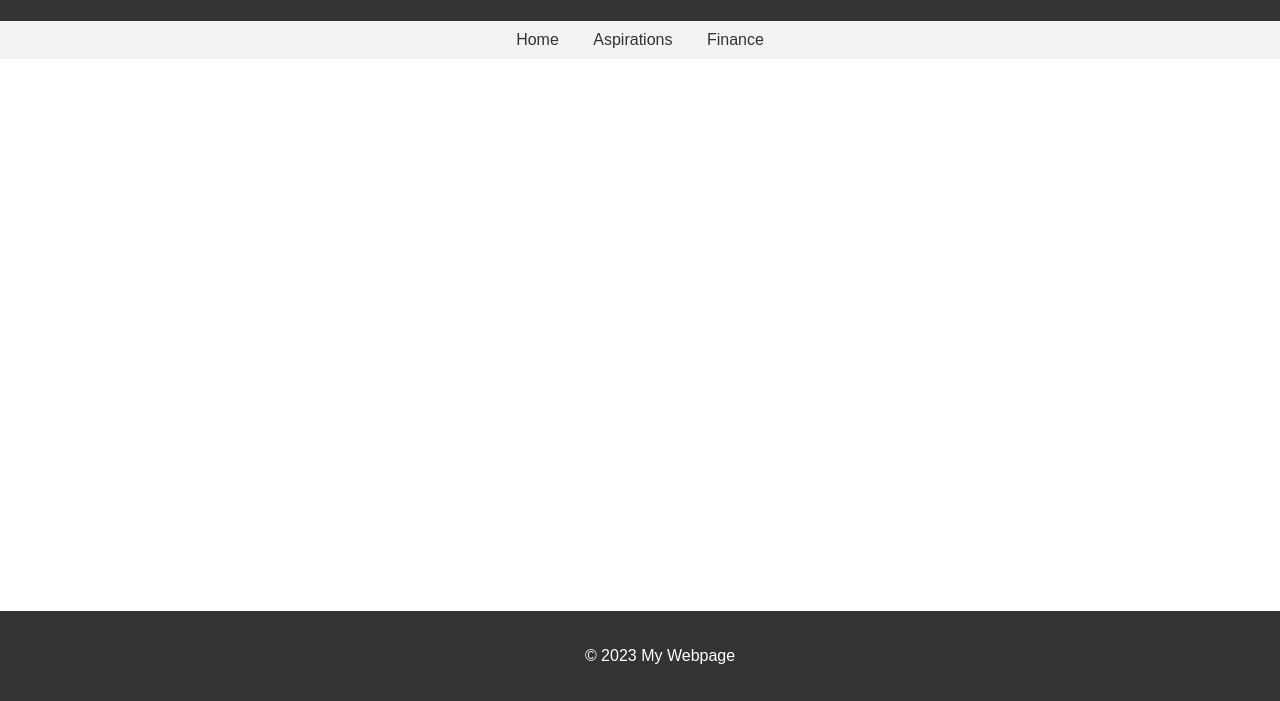
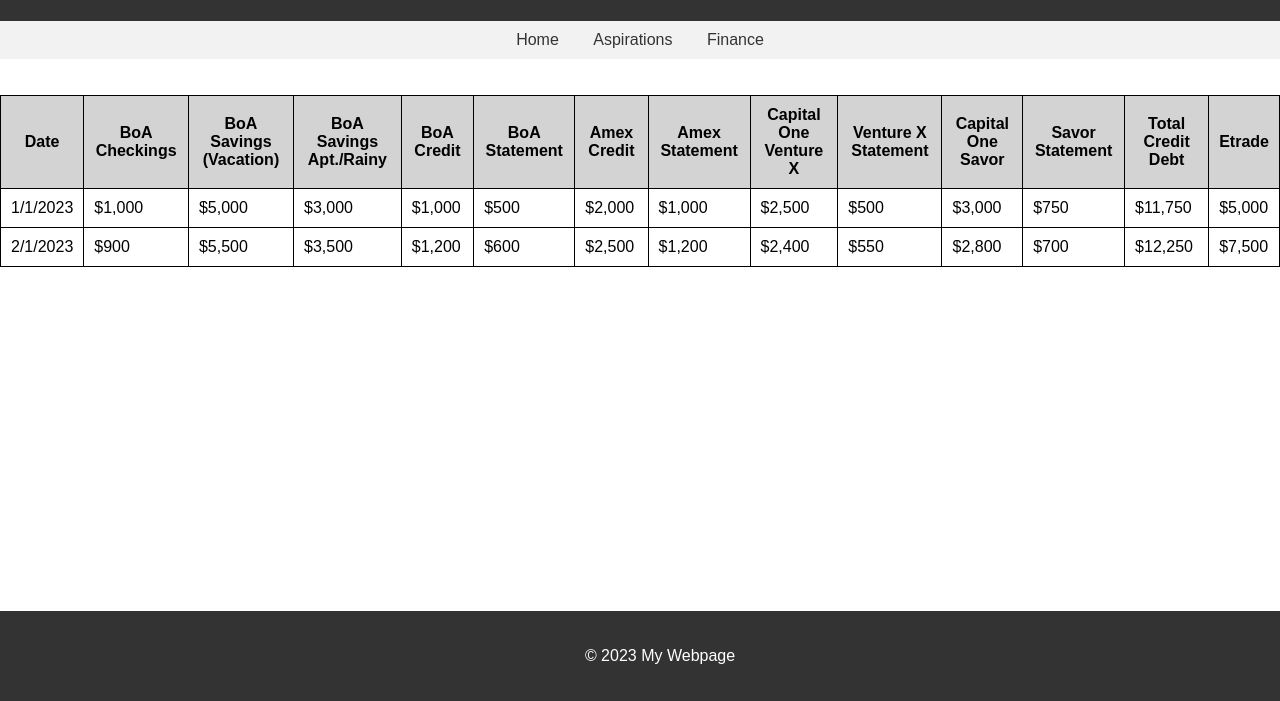
Before and after one commit to Bpbrinson/python, a plain HTML site: page finance.html in a window 1280 px wide. Shown: the part 99-800 px from the top of the page. Drawn offline with Linux system fonts and the light colour scheme.

Commit message:
Setting Up Financial Table

```diff
--- a/finance.html
+++ b/finance.html
@@ -17,8 +17,59 @@
       </ul>
     </nav>
 
-    <main></main>
-
+    <body>
+      <br><br>
+      <table class="table">
+        <tr>
+          <th>Date</th>
+          <th>BoA Checkings</th>
+          <th>BoA Savings (Vacation)</th>
+          <th>BoA Savings Apt./Rainy</th>
+          <th>BoA Credit</th>
+          <th>BoA Statement</th>
+          <th>Amex Credit</th>
+          <th>Amex Statement</th>
+          <th>Capital One Venture X</th>
+          <th>Venture X Statement</th>
+          <th>Capital One Savor</th>
+          <th>Savor Statement</th>
+          <th>Total Credit Debt</th>
+          <th>Etrade</th>
+		</tr>
+		<tr>
+			<td>1/1/2023</td>
+			<td>$1,000</td>
+			<td>$5,000</td>
+			<td>$3,000</td>
+			<td>$1,000</td>
+			<td>$500</td>
+			<td>$2,000</td>
+			<td>$1,000</td>
+			<td>$2,500</td>
+			<td>$500</td>
+      <td>$3,000</td>
+			<td>$750</td>
+			<td>$11,750</td>
+			<td>$5,000</td>
+		</tr>
+		<tr>
+			<td>2/1/2023</td>
+			<td>$900</td>
+			<td>$5,500</td>
+			<td>$3,500</td>
+			<td>$1,200</td>
+			<td>$600</td>
+			<td>$2,500</td>
+      <td>$1,200</td>
+			<td>$2,400</td>
+			<td>$550</td>
+			<td>$2,800</td>
+			<td>$700</td>
+			<td>$12,250</td>
+			<td>$7,500</td>
+		</tr>
+		<!-- Add more rows here as needed -->
+	</table>
     <footer>
       <p>&copy; 2023 My Webpage</p>
     </footer>
--- a/main.css
+++ b/main.css
@@ -73,3 +73,20 @@
   right: 20px;
   top: 200px;
 }
+
+table,
+th,
+td {
+  border: 1px solid black;
+  border-collapse: collapse;
+  padding: 10px;
+}
+
+table {
+  width: 100;
+  padding-left: 10px;
+}
+
+th {
+  background-color: lightgrey;
+}
```
